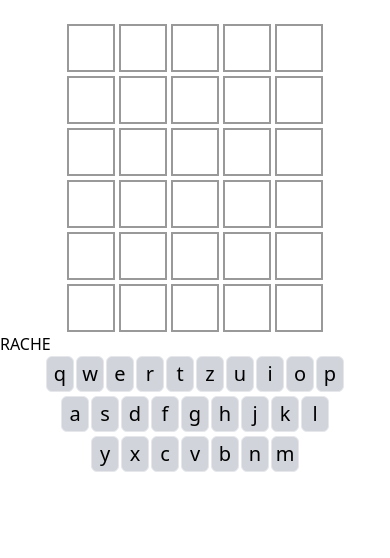
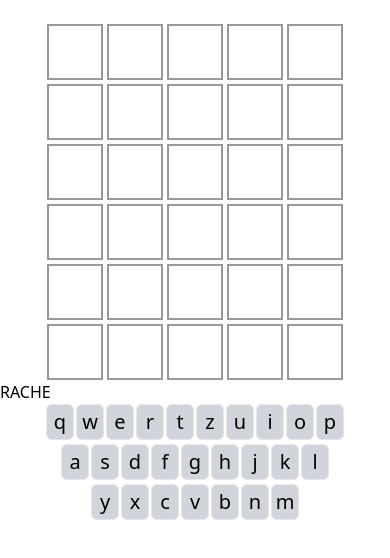
Before and after one commit to JobaF/wordle-clone, a Next.js app: page / in a window 390 px wide. Shown: the top 558 px of the page. Built offline with nearby package versions, Linux system fonts and the light colour scheme.

Commit message:
Change deps from dev to prod

```diff
--- a/pages/guessesView.js
+++ b/pages/guessesView.js
@@ -64,7 +64,7 @@ const Square = ({ character, charId, rowId }) => {
   const backgroundColor = whichBackground()
   return (
     <div
-      className={`${backgroundColor} border-black/40 border-2 w-12 h-12 md:w-24 md:h-24 text-5xl flex justify-center items-center`}
+      className={`${backgroundColor} border-black/40 border-2 w-14 h-14 md:w-24 md:h-24 text-2xl md:text-5xl flex justify-center items-center`}
     >
       {character}
     </div>
```
Also changed, not shown: package.json (+5 -5 lines), 1 other file (tests, documents, lock files or other folders).
